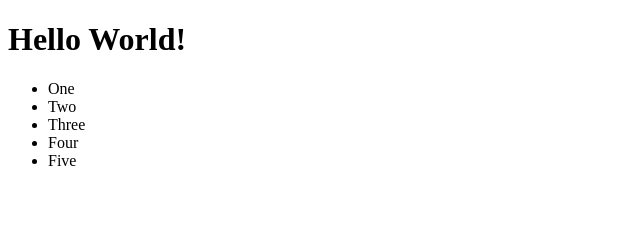
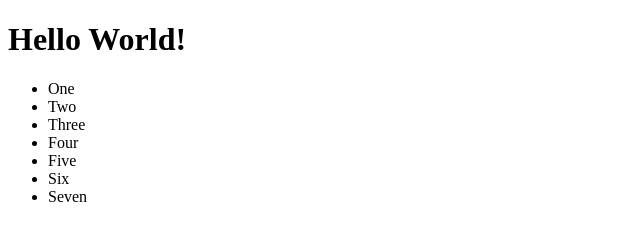
Before and after one commit to Rbmore/Test, a plain HTML site: page index.html in a window 1280 px wide. Shown: the full height of the page, 0-640 px from the left. Drawn offline with Linux system fonts and the light colour scheme.

Commit message:
Update index.html

```diff
--- a/index.html
+++ b/index.html
@@ -14,6 +14,8 @@
 				<li>Three</li>
 				<li>Four</li>
 				<li>Five</li>
+				<li>Six</li>
+				<li>Seven</li>
 			</ul>
 		</div>
 	</body>
```
